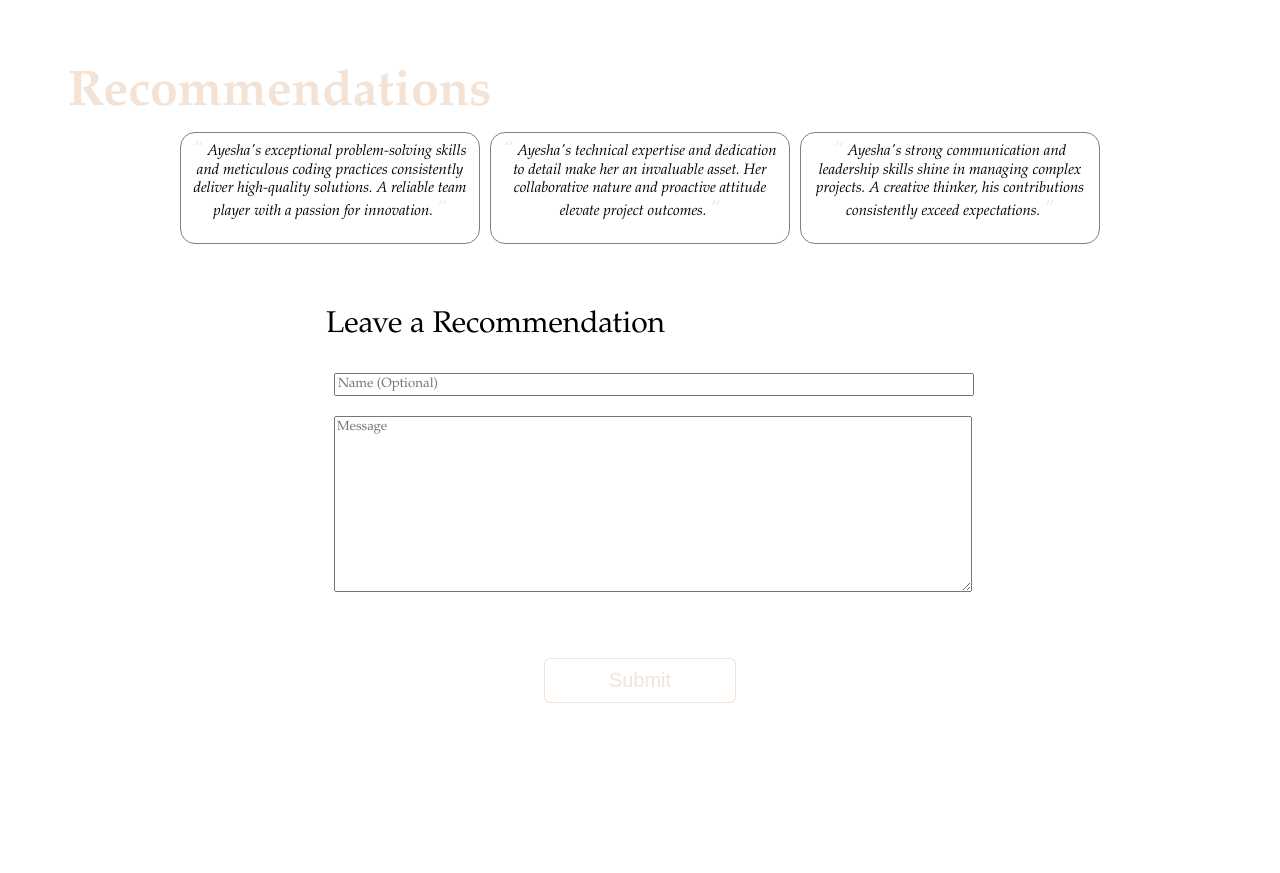
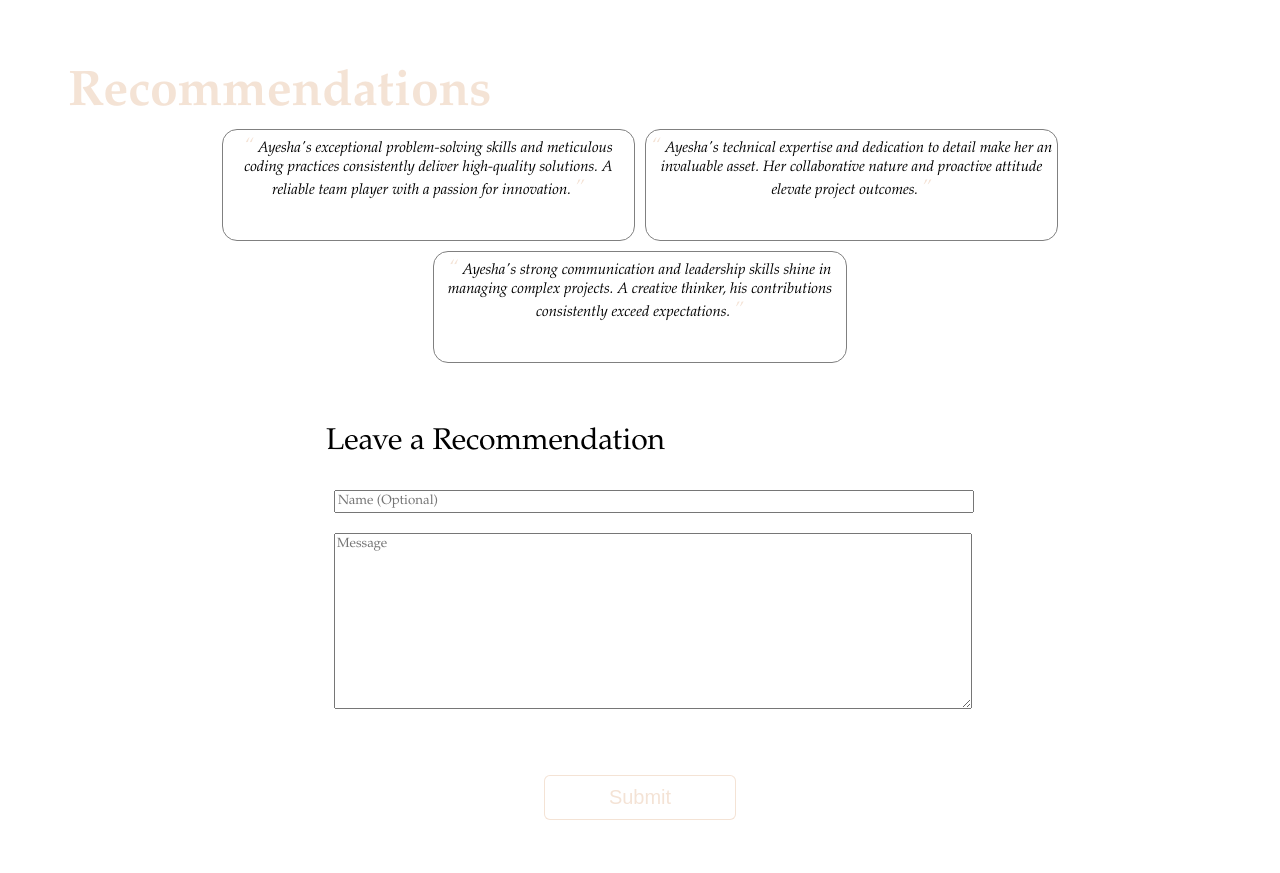
Before and after one commit to alq5630/portfolio, a plain HTML site: page index.html in a window 1280 px wide. Shown: the part 1720-2593 px from the top of the page. Before the commit the page ends 2507 px from the top, so only its background shows below. Drawn offline with Linux system fonts and the light colour scheme.

Commit message:
Update style.css
recommendations trying to center

```diff
--- a/style.css
+++ b/style.css
@@ -311,13 +311,11 @@ h2 {
 
 /* Recommendations */
 
-.all_recommendations {
+#all_recommendations {
   display: flex;
   justify-content: center; /* Center horizontally */
   align-items: center;
-  flex-direction: row;
-  flex-flow: wrap;
-  padding: 2.5px;
+  flex-wrap: wrap; /* Allow wrapping to new line */
 }
 
 .recommendation {
@@ -333,6 +331,10 @@ h2 {
   border: 1px solid gray;
   font-size: 15px;
   height: 100px;
+  flex: 0 0 100%; /* Set box width to 100% on smaller screens */
+  @media (min-width: 768px) {
+    flex: 0 0 calc(33.33% - 20px); /* Adjust for 3 columns with margins */
+  }
 }
 
 .recommendation span {
```
